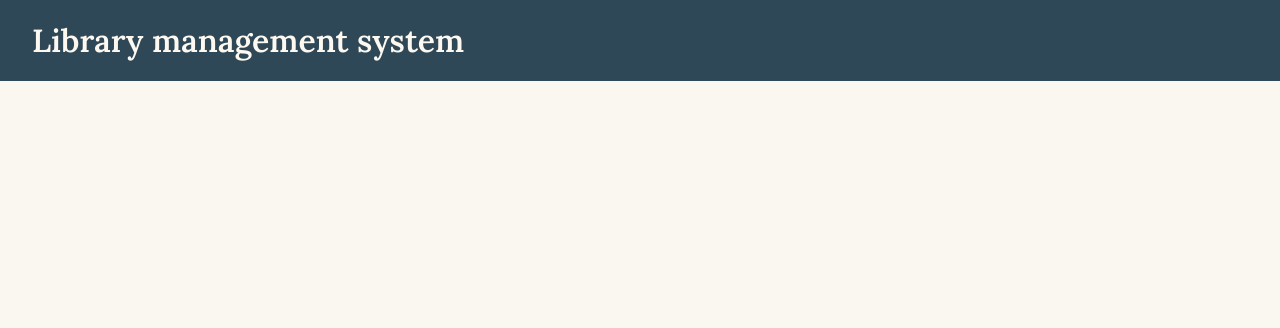
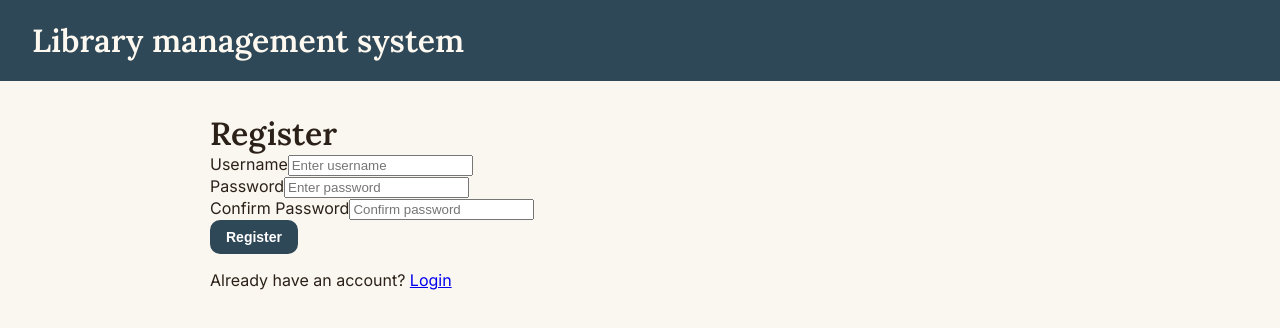
Before and after one commit to ashika-5/Library-Management-System, a React (Vite) app in the folder library-management/: page /register in a window 1280 px wide. Shown: the top 328 px of the page. Built offline with nearby package versions, Linux system fonts and the light colour scheme.

Commit message:
Added the token for the users

```diff
--- a/library-management/package.json
+++ b/library-management/package.json
@@ -10,6 +10,7 @@
     "preview": "vite preview"
   },
   "dependencies": {
+    "@react-oauth/google": "^0.13.5",
     "react": "^19.2.6",
     "react-dom": "^19.2.6",
     "react-router-dom": "^7.18.0"
--- a/library-management/src/App.jsx
+++ b/library-management/src/App.jsx
@@ -1,19 +1,56 @@
-import { Routes, Route } from "react-router-dom";
+import { Routes, Route, Navigate } from "react-router-dom";
 import BookList from "./pages/BookList.jsx";
 import BookDetail from "./pages/BookDetail.jsx";
+import { AuthProvider, useAuth } from "./context/AuthContext";
+import Login from "./pages/Login";
+import Register from "./pages/Register";
+import { GoogleOAuthProvider } from "@react-oauth/google";
+
+function ProtectedRoute({ children }) {
+  const { user, loading } = useAuth();
+  if (loading) return <p>Loading...</p>;
+  if (!user) return <Navigate to="/login" />;
+  return children;
+}
+
+function Header() {
+  const { user, logout } = useAuth();
+  return (
+    <header className="app-header">
+      <h1>Library management system</h1>
+      {user && <button onClick={logout}>Logout</button>}
+    </header>
+  );
+}
 
 export default function App() {
   return (
+    <AuthProvider>
       <div className="app-shell">
-      <header className="app-header">
-        <h1>Library management system</h1>
-      </header>
+        <Header />
         <main className="app-main">
           <Routes>
-          <Route path="/" element={<BookList />} />
-          <Route path="/books/:bookId" element={<BookDetail />} />
+            <Route path="/login" element={<Login />} />
+            <Route path="/register" element={<Register />} />
+            <Route
+              path="/"
+              element={
+                <ProtectedRoute>
+                  <BookList />
+                </ProtectedRoute>
+              }
+            />
+            <Route
+              path="/books/:bookId"
+              element={
+                <ProtectedRoute>
+                  <BookDetail />
+                </ProtectedRoute>
+              }
+            />
           </Routes>
         </main>
       </div>
+    </AuthProvider>
   );
 }
--- /dev/null
+++ b/library-management/src/context/AuthContext.jsx
@@ -0,0 +1,39 @@
+import { createContext, useContext, useState, useEffect } from "react";
+import { readToken } from "../services/authService";
+
+const AuthContext = createContext(null);
+
+export function AuthProvider({ children }) {
+  const [user, setUser] = useState(null);
+  const [loading, setLoading] = useState(true);
+
+  useEffect(() => {
+    const token = localStorage.getItem("lbm_token");
+    if (token) {
+      const decoded = readToken(token);
+      if (decoded) setUser(decoded);
+    }
+    setLoading(false);
+  }, []);
+
+  function login({ token }) {
+    localStorage.setItem("lbm_token", token);
+    const decoded = readToken(token);
+    setUser(decoded);
+  }
+
+  function logout() {
+    localStorage.removeItem("lbm_token");
+    setUser(null);
+  }
+
+  return (
+    <AuthContext.Provider value={{ user, login, logout, loading }}>
+      {children}
+    </AuthContext.Provider>
+  );
+}
+
+export function useAuth() {
+  return useContext(AuthContext);
+}
--- a/library-management/src/main.jsx
+++ b/library-management/src/main.jsx
@@ -1,13 +1,16 @@
 import React from "react";
 import ReactDOM from "react-dom/client";
 import { BrowserRouter } from "react-router-dom";
+import { GoogleOAuthProvider } from "@react-oauth/google";
 import App from "./App.jsx";
 import "./index.css";
 
 ReactDOM.createRoot(document.getElementById("root")).render(
   <React.StrictMode>
-    <BrowserRouter>
-      <App />
-    </BrowserRouter>
+    <GoogleOAuthProvider clientId="113390888848-12t5r2e16n3h39fs2llthrs6ickdsnq9.apps.googleusercontent.com">
+      <BrowserRouter>
+        <App />
+      </BrowserRouter>
+    </GoogleOAuthProvider>
   </React.StrictMode>,
 );
--- a/library-management/src/pages/BookList.jsx
+++ b/library-management/src/pages/BookList.jsx
@@ -2,8 +2,10 @@ import { useEffect, useState } from "react";
 import { Link } from "react-router-dom";
 import { getBooks, addBook } from "../api/mockApi.js";
 import AddBookModal from "../components/AddBookModal.jsx";
+import { useAuth } from "../context/AuthContext";
 
 export default function BookList() {
+  const { user } = useAuth();
   const [books, setBooks] = useState([]);
   const [loading, setLoading] = useState(true);
   const [showAddModal, setShowAddModal] = useState(false);
@@ -28,12 +30,14 @@ export default function BookList() {
     <div className="page">
       <div className="page-header">
         <h2>Book catalogue</h2>
+        {user?.role === "admin" && (
           <button
             className="btn btn-primary"
             onClick={() => setShowAddModal(true)}
           >
             + Add book
           </button>
+        )}
       </div>
 
       {loading ? (
@@ -44,7 +48,7 @@ export default function BookList() {
             <tr>
               <th>SN</th>
               <th>Name</th>
-              <th>Copies (available/total)</th>
+              <th>Copies </th>
               <th>Action</th>
             </tr>
           </thead>
--- /dev/null
+++ b/library-management/src/pages/Login.jsx
@@ -0,0 +1,76 @@
+import { useState } from "react";
+import { useNavigate, Link } from "react-router-dom";
+import { loginUser } from "../services/authService";
+import { GoogleLogin } from "@react-oauth/google";
+import { handleGoogleToken } from "../services/googleAuthService";
+import { useAuth } from "../context/AuthContext";
+
+function Login() {
+  const [username, setUsername] = useState("");
+  const [password, setPassword] = useState("");
+  const [error, setError] = useState("");
+  const navigate = useNavigate();
+  const { login } = useAuth();
+
+  async function handleSubmit(e) {
+    e.preventDefault();
+    setError("");
+    try {
+      const user = await loginUser(username.trim(), password);
+      login(user);
+      navigate("/");
+    } catch (err) {
+      setError(err.message);
+    }
+  }
+
+  function handleGoogleSuccess(credentialResponse) {
+    const result = handleGoogleToken(credentialResponse.credential);
+    login(result);
+    navigate("/");
+  }
+
+  return (
+    <div className="page auth-page">
+      <h1>Login</h1>
+      <form className="book-form" onSubmit={handleSubmit}>
+        {error && <p className="error-text">{error}</p>}
+
+        <div className="form-group">
+          <label>Username</label>
+          <input
+            type="text"
+            value={username}
+            onChange={(e) => setUsername(e.target.value)}
+            placeholder="Enter username"
+          />
+        </div>
+
+        <div className="form-group">
+          <label>Password</label>
+          <input
+            type="password"
+            value={password}
+            onChange={(e) => setPassword(e.target.value)}
+            placeholder="Enter password"
+          />
+        </div>
+
+        <button type="submit" className="btn btn-primary">
+          Login
+        </button>
+      </form>
+
+      <p style={{ textAlign: "center", margin: "12px 0" }}>or</p>
+
+      <div style={{ display: "flex", justifyContent: "center" }}>
+        <GoogleLogin
+          onSuccess={handleGoogleSuccess}
+          onError={() => setError("Google login failed")}
+        />
+      </div>
+    </div>
+  );
+}
+
+export default Login;
--- /dev/null
+++ b/library-management/src/pages/Register.jsx
@@ -0,0 +1,80 @@
+import { useState } from "react";
+import { useNavigate, Link } from "react-router-dom";
+import { registerUser } from "../services/authService";
+import { useAuth } from "../context/AuthContext";
+
+function Register() {
+  const [username, setUsername] = useState("");
+  const [password, setPassword] = useState("");
+  const [confirmPassword, setConfirmPassword] = useState("");
+  const [error, setError] = useState("");
+  const navigate = useNavigate();
+  const { login } = useAuth();
+
+  async function handleSubmit(e) {
+    e.preventDefault();
+    setError("");
+
+    if (password !== confirmPassword) {
+      setError("Passwords do not match");
+      return;
+    }
+
+    try {
+      const user = await registerUser(username.trim(), password);
+      login(user);
+      navigate("/");
+    } catch (err) {
+      setError(err.message);
+    }
+  }
+
+  return (
+    <div className="page auth-page">
+      <h1>Register</h1>
+      <form className="book-form" onSubmit={handleSubmit}>
+        {error && <p className="error-text">{error}</p>}
+
+        <div className="form-group">
+          <label>Username</label>
+          <input
+            type="text"
+            value={username}
+            onChange={(e) => setUsername(e.target.value)}
+            placeholder="Enter username"
+          />
+        </div>
+
+        <div className="form-group">
+          <label>Password</label>
+          <input
+            type="password"
+            value={password}
+            onChange={(e) => setPassword(e.target.value)}
+            placeholder="Enter password"
+          />
+        </div>
+
+        <div className="form-group">
+          <label>Confirm Password</label>
+          <input
+            type="password"
+            value={confirmPassword}
+            onChange={(e) => setConfirmPassword(e.target.value)}
+            placeholder="Confirm password"
+          />
+        </div>
+
+        <button type="submit" className="btn btn-primary">
+          Register
+        </button>
+      </form>
+
+      <p>
+        Already have an account? <Link to="/login">Login</Link>
+      </p>
+    </div>
+  );
+}
+
+export default Register;
--- /dev/null
+++ b/library-management/src/services/authService.js
@@ -0,0 +1,58 @@
+const USERS_KEY = "library_users";
+
+function getUsers() {
+  const raw = localStorage.getItem(USERS_KEY);
+  if (raw) return JSON.parse(raw);
+  const defaults = [
+    { id: 1, username: "ram", password: "1234", role: "admin" },
+    { id: 2, username: "sita", password: "5678", role: "user" },
+  ];
+  localStorage.setItem(USERS_KEY, JSON.stringify(defaults));
+  return defaults;
+}
+
+
+function createToken(user) {
+  return btoa(
+    JSON.stringify({ id: user.id, username: user.username, role: user.role }),
+  );
+}
+
+
+export function readToken(token) {
+  try {
+    return JSON.parse(atob(token));
+  } catch {
+    return null;
+  }
+}
+
+
+export async function loginUser(username, password) {
+  const users = getUsers();
+  const user = users.find(
+    (u) => u.username === username && u.password === password,
+  );
+  if (!user) throw new Error("Invalid username or password");
+
+  const token = createToken(user);
+  return { token };
+}
+
+export async function registerUser(username, password) {
+  const users = getUsers();
+  if (users.find((u) => u.username === username)) {
+    throw new Error("Username already taken");
+  }
+  const newUser = {
+    id: users.length + 1,
+    username,
+    password,
+    role: "user",
+  };
+  users.push(newUser);
+  localStorage.setItem(USERS_KEY, JSON.stringify(users));
+
+  const token = createToken(newUser);
+  return { token };
+}
--- /dev/null
+++ b/library-management/src/services/googleAuthService.jsx
@@ -0,0 +1,12 @@
+
+
+
+export function handleGoogleToken(credential) {
+
+  const fakeUser = {
+
+  };
+
+  const token = btoa(JSON.stringify(fakeUser));
+  return { token };
+}
```
Also changed, not shown: library-management/src/api/mockApi.js (+42 -17 lines), library-management/src/components/AddBookModal.jsx (line endings or trailing spaces), 1 other file (tests, documents, lock files or other folders). Lines whose indentation alone changed are shown as unchanged.
